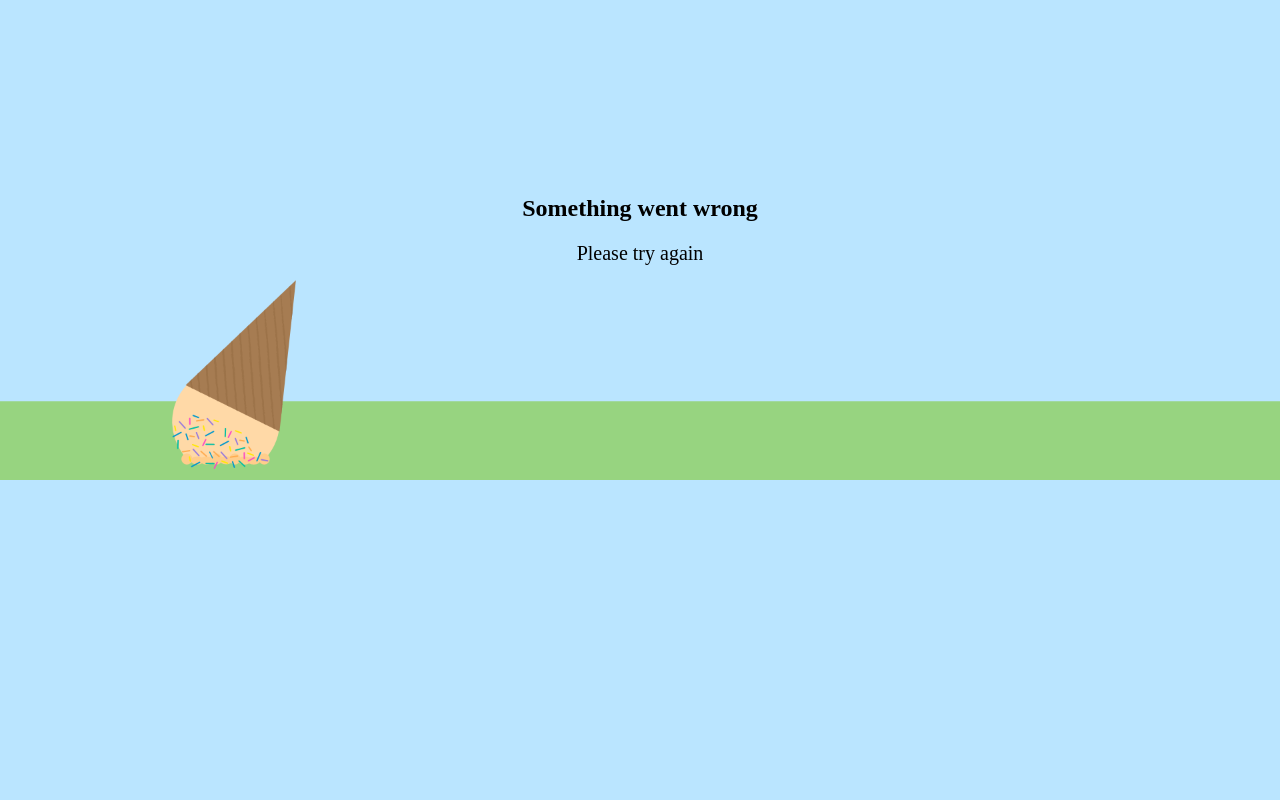
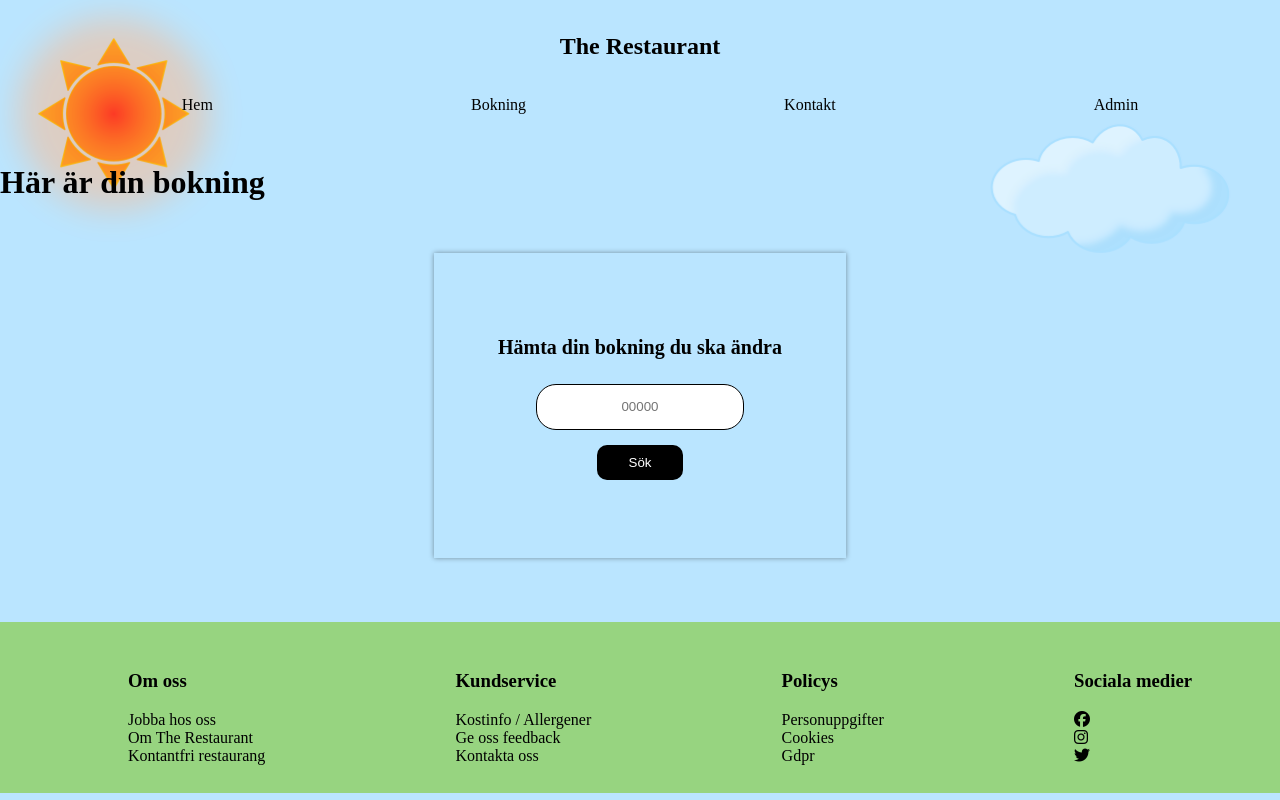
Before and after one commit to Carowa27/the-restaurant-group-assignment, a React (Vite) app in the folder fed22s-therestaurant/: page /myBookings in a window 1280 px wide. Built offline with nearby package versions, Linux system fonts and the light colour scheme.

Commit message:
(fixed: createbooking availabletimes with text

```diff
--- a/fed22s-therestaurant/src/Router.tsx
+++ b/fed22s-therestaurant/src/Router.tsx
@@ -6,6 +6,7 @@ import { ContactPage } from "./pages/ContactPage";
 import { LandingPage } from "./pages/LandingPage";
 import { Layout } from "./pages/Layout";
 import { ErrorPage } from "./pages/ErrorPage";
+import { MyBookings } from "./components/MyBookings/MyBookings";
 
 export const Router = createBrowserRouter([
   {
@@ -34,6 +35,10 @@ export const Router = createBrowserRouter([
         path: "/bookingconfirmed",
         element: <BookingConfirmedPage></BookingConfirmedPage>,
       },
+      {
+        path: "/myBookings",
+        element: <MyBookings></MyBookings>,
+      },
     ],
   },
 ]);
--- a/fed22s-therestaurant/src/components/Booking/Booking.tsx
+++ b/fed22s-therestaurant/src/components/Booking/Booking.tsx
@@ -40,11 +40,12 @@ export const Booking = () => {
       return;
     },
   });
-
+  const [noAvailableTimes, setNoAvailableTimes] = useState(false);
   const [numberOfGuests, setNumberOfGuests] = useState(1);
   const [selectedTime, setSelectedTime] = useState("");
   const [selectedDate, setSelectedDate] = useState("");
   const [buttonEnabled, setButtonEnabled] = useState(false);
+  const [remainingTables, setRemainingTables] = useState(15);
 
   const numberOfGuestsOptions = [
     { value: 1, label: "1 person" },
@@ -68,7 +69,29 @@ export const Booking = () => {
 
   useEffect(() => {
     setButtonEnabled(!!numberOfGuests && !!selectedDate && !!selectedTime);
-  }, [numberOfGuests, selectedDate, selectedTime]);
+    if (!!numberOfGuests && !!selectedDate) {
+      console.log(remainingTables, bookedTables);
+
+      const updatedAvailableTables = sittings.map((sitting) => {
+        if (sitting.remainingTables >= bookedTables) {
+          return false;
+        }
+        return true;
+      });
+
+      if (updatedAvailableTables.includes(true)) {
+        setNoAvailableTimes(true);
+      } else {
+        setNoAvailableTimes(false);
+      }
+    }
+  }, [
+    numberOfGuests,
+    selectedDate,
+    selectedTime,
+    bookedTables,
+    remainingTables,
+  ]);
 
   const handleChange = (e: ChangeEvent<HTMLInputElement>) => {
     if (e.target.name === "firstname") {
@@ -102,8 +125,8 @@ export const Booking = () => {
     const tables = Math.ceil(guests / MAX_AMOUNT_PER_SITTING);
     setNumberOfGuests(guests);
     setNumberOfTables(tables);
-
     setBookedTables(tables);
+    setNoAvailableTimes(false);
   };
 
   const setTimes = async (date: string) => {
@@ -121,8 +144,8 @@ export const Booking = () => {
     const getRemainingTables = (sessionStart: string) => {
       const totalAvailableTables = MAX_AMOUNT_TABLES;
       const totalTakenTables = getTakenTablesFromBookings(sessionStart); // Hämta antal tagna bord från bokningar
-
       const remainingTables = totalAvailableTables - totalTakenTables;
+      setRemainingTables(remainingTables);
       // const requiredTables = Math.ceil(numberOfGuests / MAX_AMOUNT_PER_SITTING);
 
       return remainingTables;
@@ -197,6 +220,7 @@ export const Booking = () => {
   console.log(numberOfTables);
   console.log(bookedTables, "bookedTables");
   console.log(sittings);
+  console.log(noAvailableTimes);
 
   return (
     <>
@@ -239,6 +263,7 @@ export const Booking = () => {
               ) : null
             )}
           </TimeBookingWrapper>
+          {noAvailableTimes && <p>Tyvärr finns det inga lediga tider!</p>}
         </BookingForm>
         <GuestInformationWrapper>
           <GuestInformationForm onSubmit={handleSubmit}>
--- /dev/null
+++ b/fed22s-therestaurant/src/components/MyBookings/MyBookings.tsx
@@ -0,0 +1,24 @@
+import { SearchBookingButton } from "../styled/Buttons";
+import { MyBookingsForm } from "../styled/Forms";
+import { H3Bold } from "../styled/Headings";
+import { MyBookingsSearchBookingInput } from "../styled/Inputs";
+import { MyBookingsWrapper } from "../styled/Wrappers";
+
+export const MyBookings = () => {
+  return (
+    <>
+      <h1>Här är din bokning </h1>
+      <MyBookingsWrapper>
+        <MyBookingsForm>
+          <H3Bold>Hämta din bokning du ska ändra</H3Bold>
+          <MyBookingsSearchBookingInput
+            type="text"
+            name="id"
+            placeholder="00000"
+          ></MyBookingsSearchBookingInput>
+          <SearchBookingButton>Sök</SearchBookingButton>
+        </MyBookingsForm>
+      </MyBookingsWrapper>
+    </>
+  );
+};
--- a/fed22s-therestaurant/src/components/styled/Forms.tsx
+++ b/fed22s-therestaurant/src/components/styled/Forms.tsx
@@ -9,6 +9,15 @@ export const StyledForm = styled.form`
 `;
 
 export const AdminForm = styled.form`
+  display: flex;
+  flex-direction: column;
+  align-items: center;
+  padding: 5%;
+  margin: 2%;
+  box-shadow: 0 0 5px rgba(0, 0, 0, 0.4);
+`;
+
+export const MyBookingsForm = styled.form`
   display: flex;
   flex-direction: column;
   align-items: center;
--- a/fed22s-therestaurant/src/components/styled/Inputs.tsx
+++ b/fed22s-therestaurant/src/components/styled/Inputs.tsx
@@ -25,6 +25,13 @@ export const AdminSearchBookingInput = styled.input`
   margin-top: 5px;
   padding: 5%;
   border-radius: 20px;
-
   text-align: center;
 `;
+
+export const MyBookingsSearchBookingInput = styled.input`
+  border: 1px solid black;
+  margin-top: 5px;
+  padding: 5%;
+  border-radius: 20px;
+  text-align: center;
+`;
--- a/fed22s-therestaurant/src/components/styled/Wrappers.tsx
+++ b/fed22s-therestaurant/src/components/styled/Wrappers.tsx
@@ -14,6 +14,13 @@ export const InfoWrapper = styled(MainWrapper)`
 `;
 
 export const AdminWrapper = styled.div`
+  display: flex;
+  flex-direction: column;
+  align-items: center;
+  padding: 5px;
+`;
+
+export const MyBookingsWrapper = styled.div`
   display: flex;
   flex-direction: column;
   align-items: center;
--- a/fed22s-therestaurant/src/pages/BookingPage.tsx
+++ b/fed22s-therestaurant/src/pages/BookingPage.tsx
@@ -1,8 +1,19 @@
+import { Link } from "react-router-dom";
+import { ChangeEvent, FormEvent, useContext, useEffect, useState } from "react";
 import { Booking } from "../components/Booking/Booking";
 
 export const BookingPage = () => {
+  const [showCreateBooking, setShowCreateBooking] = useState(false);
+  const [showUpdateBooking, setShowUpdateBooking] = useState(false);
+  const changeToCreate = () => {
+    setShowCreateBooking(true);
+  };
   return (
     <>
+      <button onClick={changeToCreate}>Skapa Bokning</button>
+      <button>Ändra bokning</button>
+      {/* {showCreateBooking && <Booking></Booking>} */}
+      {/* {showUpdateBooking && <MyBookingPage></MyBookingPage>} */}
       <Booking></Booking>
     </>
   );
```
